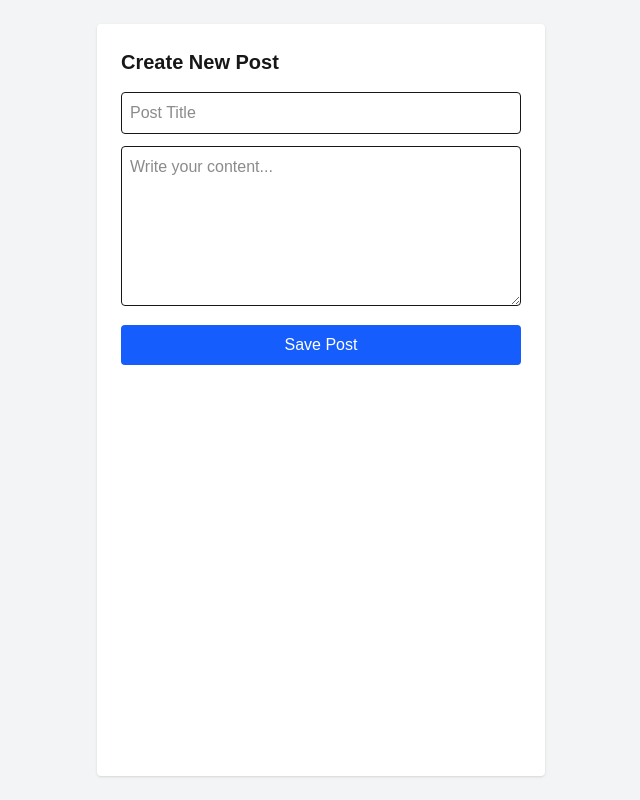
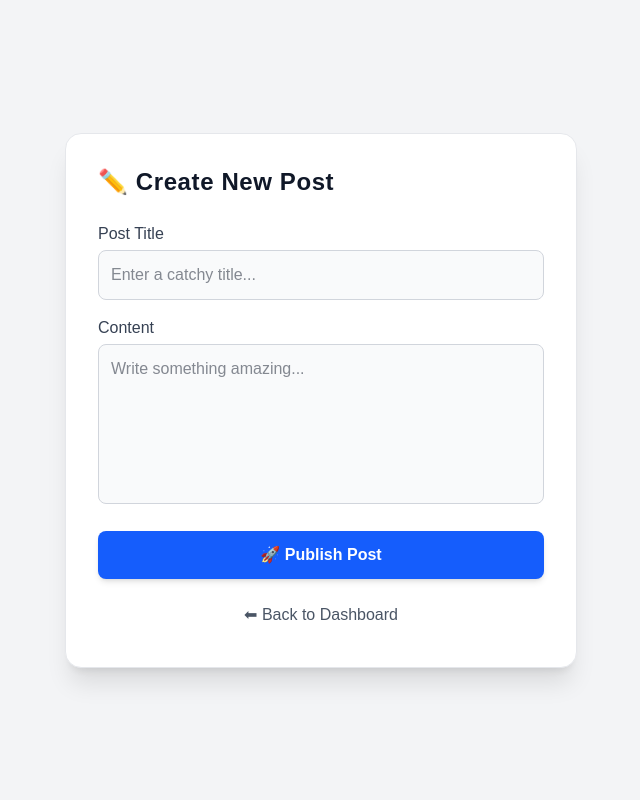
Before and after one commit to unkind-human-being/IICT-Social-Media, a Next.js app: page /dashboard/new-post in a window 1280 px wide. Shown: the whole page, without its empty margins (319-959 px from the left). Built offline with nearby package versions, Linux system fonts and the light colour scheme.

Commit message:
Added Meet the Team section and image updates

```diff
--- a/app/dashboard/new-post/page.tsx
+++ b/app/dashboard/new-post/page.tsx
@@ -29,28 +29,86 @@ export default function NewPost() {
   };
 
   return (
-    <main className="min-h-screen bg-gray-100 p-6 flex justify-center">
-      <div className="bg-white p-6 rounded shadow w-full max-w-md">
-        <h1 className="text-xl font-bold mb-4">Create New Post</h1>
+    <main className="min-h-screen flex items-center justify-center px-4
+      bg-gray-100 dark:bg-gray-900 transition-colors">
 
+      <div className="
+        w-full max-w-lg p-8 rounded-2xl shadow-xl
+        bg-white dark:bg-gray-800
+        border border-gray-200 dark:border-gray-700
+        backdrop-blur-lg transition-all duration-300
+      ">
+
+        <h1 className="text-2xl font-extrabold mb-6
+          text-gray-900 dark:text-white tracking-wide">
+          ✏️ Create New Post
+        </h1>
+
+        {/* Title Input */}
+        <div className="mb-4">
+          <label className="block mb-1 text-gray-700 dark:text-gray-300 font-medium">
+            Post Title
+          </label>
           <input
             type="text"
-          placeholder="Post Title"
-          className="w-full p-2 border rounded mb-3"
+            className="
+              w-full p-3 rounded-lg border
+              bg-gray-50 dark:bg-gray-700
+              text-gray-900 dark:text-white
+              border-gray-300 dark:border-gray-600
+              focus:ring-2 focus:ring-blue-500
+              outline-none transition-all
+            "
+            placeholder="Enter a catchy title..."
             onChange={(e) => setTitle(e.target.value)}
           />
+        </div>
 
+        {/* Content Input */}
+        <div className="mb-5">
+          <label className="block mb-1 text-gray-700 dark:text-gray-300 font-medium">
+            Content
+          </label>
           <textarea
-          placeholder="Write your content..."
-          className="w-full p-2 border rounded mb-3 h-40"
+            className="
+              w-full p-3 rounded-lg border
+              h-40 resize-none
+              bg-gray-50 dark:bg-gray-700
+              text-gray-900 dark:text-white
+              border-gray-300 dark:border-gray-600
+              focus:ring-2 focus:ring-blue-500
+              outline-none transition-all
+            "
+            placeholder="Write something amazing..."
             onChange={(e) => setContent(e.target.value)}
           />
+        </div>
 
+        {/* Save Button */}
         <button
           onClick={savePost}
-          className="w-full py-2 bg-blue-600 text-white rounded"
+          className="
+            w-full py-3 rounded-lg
+            bg-blue-600 hover:bg-blue-700
+            dark:bg-blue-500 dark:hover:bg-blue-600
+            text-white font-semibold
+            shadow-md hover:shadow-lg
+            transition-all active:scale-95
+          "
         >
-          Save Post
+          🚀 Publish Post
+        </button>
+
+        {/* Back Button */}
+        <button
+          onClick={() => router.push("/dashboard")}
+          className="
+            w-full mt-4 py-2 text-gray-600 dark:text-gray-300
+            hover:text-gray-900 dark:hover:text-white
+            transition-all
+          "
+        >
+          ⬅ Back to Dashboard
         </button>
       </div>
     </main>
--- a/app/dashboard/page.tsx
+++ b/app/dashboard/page.tsx
@@ -56,13 +56,6 @@ export default function Dashboard() {
 
           <div className="flex gap-3">
             {/* Dark Mode Button */}
-            <button
-              onClick={toggleTheme}
-              className="px-3 py-1 rounded-lg shadow bg-gray-800 dark:bg-yellow-400
-              text-white dark:text-black transition-all hover:scale-105"
-            >
-              {theme === "light" ? "🌙 Dark" : "☀️ Light"}
-            </button>
 
             <Link href="/chat">
               <button className="bg-green-600 hover:bg-green-700 text-white px-4 py-1 rounded-lg shadow transition-all hover:scale-105">
--- a/app/post/[id]/page.tsx
+++ b/app/post/[id]/page.tsx
@@ -1,59 +1,125 @@
 "use client";
 
 import { useEffect, useState } from "react";
-import { db } from "@/firebase/firebaseConfig";
-import { doc, getDoc } from "firebase/firestore";
+import { useParams } from "next/navigation";
+import { db, auth } from "@/firebase/firebaseConfig";
+import {
+  doc,
+  updateDoc,
+  arrayUnion,
+  onSnapshot,
+} from "firebase/firestore";
+import { onAuthStateChanged } from "firebase/auth";
 
-interface Post {
-  title?: string;
-  content?: string;
-  author?: string;
-}
+export default function PostDetails() {
+  const params = useParams();
+  const id = params?.id as string;
 
-export default function PostDetails({ params }: { params: { id: string } }) {
-  const { id } = params;
+  const [post, setPost] = useState<any>(null);
+  const [comments, setComments] = useState<any[]>([]);
+  const [newComment, setNewComment] = useState("");
+  const [user, setUser] = useState<any>(null);
 
-  // FIX: Loose type to avoid Vercel build errors
-  const [post, setPost] = useState<Post | null>(null);
+  // Watch user login
+  useEffect(() => {
+    return onAuthStateChanged(auth, (u) => setUser(u));
+  }, []);
 
+  // Load post in real-time
   useEffect(() => {
-    const loadPost = async () => {
-      const ref = doc(db, "posts", id);
-      const snap = await getDoc(ref);
+    if (!id) return;
 
+    const ref = doc(db, "posts", id);
+
+    const unsub = onSnapshot(ref, (snap) => {
       if (snap.exists()) {
-        setPost(snap.data() as Post);
+        const data = snap.data();
+        setPost(data);
+        setComments(data.comments || []); // Ensure no error
       }
+    });
+
+    return () => unsub();
+  }, [id]);
+
+  // Send comment
+  const submitComment = async () => {
+    if (!newComment.trim()) return;
+    if (!user) return alert("Please login.");
+
+    const ref = doc(db, "posts", id);
+
+    const commentData = {
+      id: crypto.randomUUID(),
+      text: newComment,
+      author: user.displayName || "Unknown",
+      createdAt: Date.now(), // FIX: No serverTimestamp here
     };
 
-    loadPost();
-  }, [id]);
+    await updateDoc(ref, {
+      comments: arrayUnion(commentData),
+    });
+
+    setNewComment("");
+  };
+
+  if (!id) return null;
 
   if (!post)
     return (
-      <div className="h-screen flex items-center justify-center text-gray-500">
-        Loading post...
+      <div className="h-screen flex items-center justify-center">
+        <p className="text-gray-500">Loading post...</p>
       </div>
     );
 
   return (
-    <div className="min-h-screen bg-gray-100 dark:bg-gray-900 p-5 transition-all">
-      <div className="max-w-xl mx-auto bg-white dark:bg-gray-800 p-6 rounded-md shadow border dark:border-gray-700">
-        <h1 className="text-2xl font-bold mb-2 text-gray-900 dark:text-white">
-          {post.title}
-        </h1>
+    <div className="min-h-screen bg-gray-100 p-5">
+      <div className="max-w-xl mx-auto bg-white p-6 rounded-md shadow">
 
-        <p className="text-gray-700 dark:text-gray-300 mb-4">
-          {post.content}
-        </p>
+        <h1 className="text-2xl font-bold mb-2">{post.title}</h1>
+        <p className="text-gray-700 mb-4">{post.content}</p>
 
-        <p className="text-sm text-gray-600 dark:text-gray-400">
+        <p className="text-sm text-gray-500 mb-4">
           Posted by: {post.author || "Unknown"}
         </p>
 
-        <p className="text-xs text-gray-400 dark:text-gray-500 mt-2">
-          Post ID: {id}
-        </p>
+        <h2 className="text-xl font-semibold mb-2">Comments</h2>
+
+        <div className="space-y-3 mb-4">
+          {comments.length === 0 && (
+            <p className="text-gray-500">No comments yet...</p>
+          )}
+
+          {comments.map((c) => (
+            <div key={c.id} className="p-3 bg-gray-100 rounded-lg">
+              <p className="font-semibold">{c.author}</p>
+              <p>{c.text}</p>
+            </div>
+          ))}
+        </div>
+
+        {/* Comment Box */}
+        {user ? (
+          <div className="flex gap-2">
+            <input
+              type="text"
+              placeholder="Write a comment..."
+              className="flex-1 p-2 border rounded"
+              value={newComment}
+              onChange={(e) => setNewComment(e.target.value)}
+              onKeyDown={(e) => e.key === "Enter" && submitComment()}
+            />
+
+            <button
+              onClick={submitComment}
+              className="px-4 py-2 bg-blue-600 text-white rounded"
+            >
+              Send
+            </button>
+          </div>
+        ) : (
+          <p className="text-gray-500 text-sm">Login to comment.</p>
+        )}
       </div>
     </div>
   );
```
Lines whose indentation alone changed are shown as unchanged.
